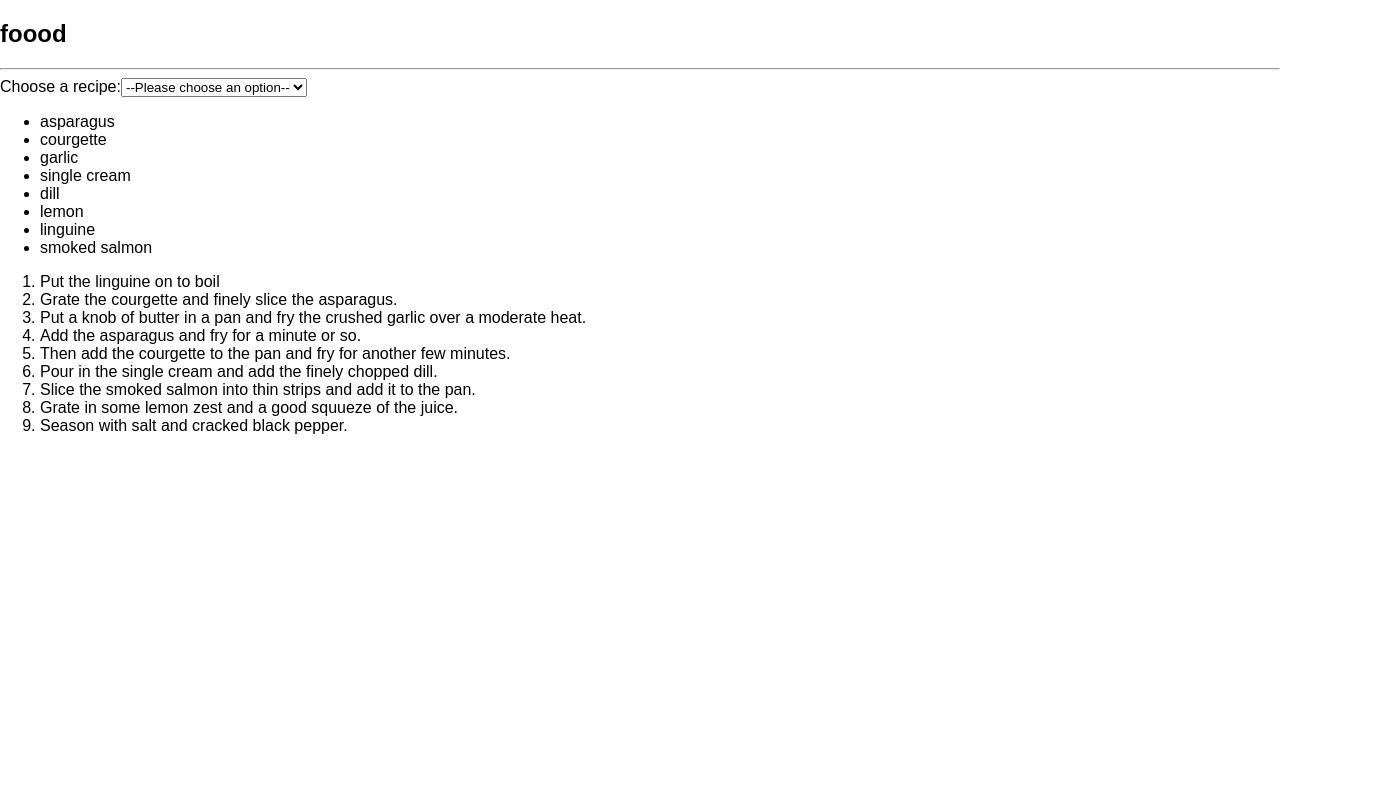
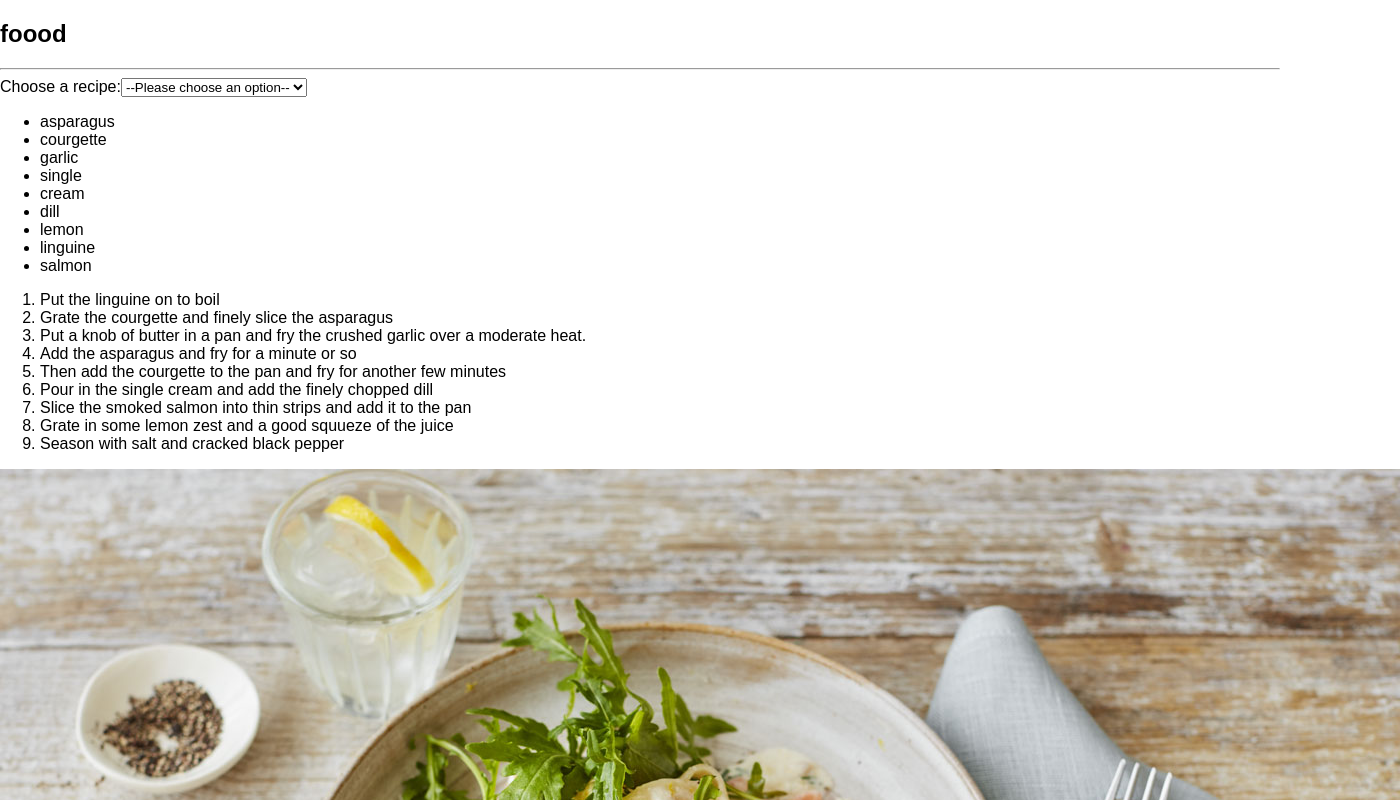
Before and after one commit to edpe/foood, a React (Create React App) app: page / in a window 1280 px wide. Shown: the top 800 px of the page, 1400 px wide, since content can reach past the window. Built offline with nearby package versions, Linux system fonts and the light colour scheme.

Commit message:
convert list items to objects

```diff
--- a/src/App.js
+++ b/src/App.js
@@ -22,11 +22,11 @@ class App extends Component {
     const method = selectedRecipe.method;
 
     const listIngredients = ingredients.map(ingredient => {
-      return <li>{ingredient}</li>;
+      return <li key={ingredient.id}>{ingredient.name}</li>;
     });
 
     const listMethod = method.map(step => {
-      return <li>{step}</li>;
+      return <li key={step.id}>{step.name}</li>;
     });
 
     return (
@@ -36,6 +36,7 @@ class App extends Component {
         <Menu onChange={this.handleChange} />
         <ul>{listIngredients}</ul>
         <ol>{listMethod}</ol>
+        <img src={selectedRecipe.image}/>
       </div>
     );
   }
--- a/src/data.json
+++ b/src/data.json
@@ -4,26 +4,28 @@
       "id": "salmonLinguine",
       "title": "Salmon Linguine",
       "ingredients": [
-        "asparagus",
-        "courgette",
-        "garlic",
-        "single cream",
-        "dill",
-        "lemon",
-        "linguine",
-        "smoked salmon"
+        {"id": 1, "name": "asparagus"},
+        {"id": 2, "name": "courgette"},
+        {"id": 3, "name": "garlic"},
+        {"id": 4, "name": "single"},
+        {"id": 5, "name": "cream"},
+        {"id": 6, "name": "dill"},
+        {"id": 7, "name": "lemon"},
+        {"id": 8, "name": "linguine"},
+        {"id": 9, "name": "salmon"}
       ],
       "method": [
-        "Put the linguine on to boil",
-        "Grate the courgette and finely slice the asparagus.",
-        "Put a knob of butter in a pan and fry the crushed garlic over a moderate heat.",
-        "Add the asparagus and fry for a minute or so.",
-        "Then add the courgette to the pan and fry for another few minutes.",
-        "Pour in the single cream and add the finely chopped dill.",
-        "Slice the smoked salmon into thin strips and add it to the pan.",
-        "Grate in some lemon zest and a good squueze of the juice.",
-        "Season with salt and cracked black pepper."
-      ]
+        {"id": 1, "name": "Put the linguine on to boil"},
+        {"id": 2, "name": "Grate the courgette and finely slice the asparagus"},
+        {"id": 3, "name": "Put a knob of butter in a pan and fry the crushed garlic over a moderate heat."},
+        {"id": 4, "name": "Add the asparagus and fry for a minute or so"},
+        {"id": 5, "name": "Then add the courgette to the pan and fry for another few minutes"},
+        {"id": 6, "name": "Pour in the single cream and add the finely chopped dill"},
+        {"id": 7, "name": "Slice the smoked salmon into thin strips and add it to the pan"},
+        {"id": 8, "name": "Grate in some lemon zest and a good squueze of the juice"},
+        {"id": 9, "name": "Season with salt and cracked black pepper"}
+      ],
+      "image": "/images/salmonLinguine.jpg"
     },
     {
       "id": "greenChickenCurry",
@@ -45,7 +47,8 @@
       ],
       "method": [
         "Put the shallots, peppers, garlic, chilli, ginger and lemongrass in a food processor and blend to a paste"
-      ]
+      ],
+      "image": "/images/greenChickenCurry.jpg"
     }
   ]
 }
```
Also changed, not shown: public/images/greenChickenCurry.jpeg (added), public/images/salmonLinguine.jpg (added).
